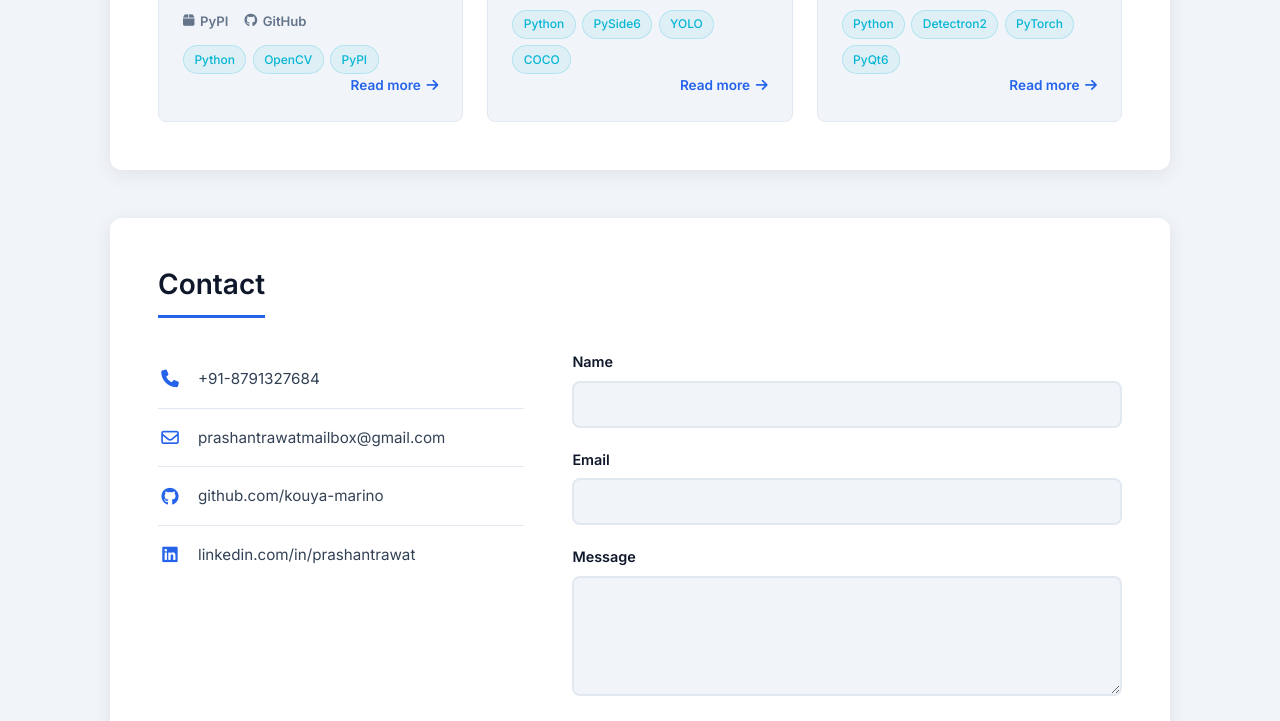
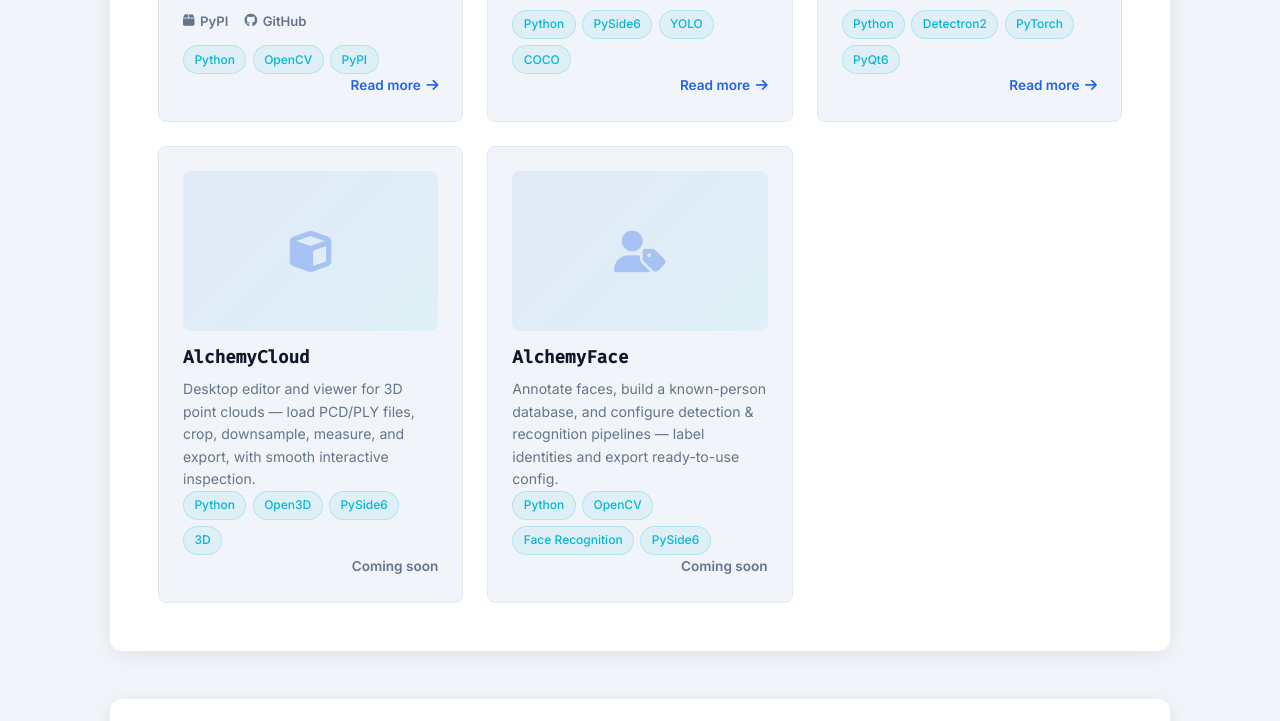
Before and after one commit to kouya-marino/prashant_web_github_page, a plain HTML site: page index.html in a window 1280 px wide. Shown: the part 11279-12000 px from the top of the page. Drawn offline with nearby package versions, Linux system fonts and the light colour scheme.

Commit message:
Add AlchemyCloud and AlchemyFace coming-soon cards to Open Source section

```diff
--- a/assets/css/style.css
+++ b/assets/css/style.css
@@ -1227,6 +1227,30 @@ blockquote p {
   margin-top: 0;
 }
 
+.opensource-placeholder {
+  height: 160px;
+  display: flex;
+  align-items: center;
+  justify-content: center;
+  background: linear-gradient(135deg, rgba(37, 99, 235, 0.08), rgba(6, 182, 212, 0.08));
+}
+
+.opensource-placeholder i {
+  font-size: 2.6rem;
+  color: var(--color-primary);
+  opacity: 0.3;
+}
+
+.opensource-soon {
+  color: var(--color-text-light);
+  cursor: default;
+}
+
+.opensource-soon:hover {
+  gap: 0.35rem;
+  color: var(--color-text-light);
+}
+
 @media (max-width: 768px) {
   .opensource-grid {
     grid-template-columns: 1fr;
--- a/index.html
+++ b/index.html
@@ -776,6 +776,37 @@
               <a href="blog/alchemydetect-training-gui.html" class="opensource-read-more">Read more <i class="fas fa-arrow-right"></i></a>
             </div>
 
+            <!-- Coming soon -->
+            <div class="opensource-card" data-aos="fade-up" data-aos-delay="400">
+              <div class="opensource-card-img">
+                <div class="opensource-placeholder"><i class="fas fa-cube"></i></div>
+              </div>
+              <h3>AlchemyCloud</h3>
+              <p>Desktop editor and viewer for 3D point clouds — load PCD/PLY files, crop, downsample, measure, and export, with smooth interactive inspection.</p>
+              <div class="project-tags">
+                <span class="project-tag">Python</span>
+                <span class="project-tag">Open3D</span>
+                <span class="project-tag">PySide6</span>
+                <span class="project-tag">3D</span>
+              </div>
+              <span class="opensource-read-more opensource-soon">Coming soon</span>
+            </div>
+
+            <div class="opensource-card" data-aos="fade-up" data-aos-delay="500">
+              <div class="opensource-card-img">
+                <div class="opensource-placeholder"><i class="fas fa-user-tag"></i></div>
+              </div>
+              <h3>AlchemyFace</h3>
+              <p>Annotate faces, build a known-person database, and configure detection &amp; recognition pipelines — label identities and export ready-to-use config.</p>
+              <div class="project-tags">
+                <span class="project-tag">Python</span>
+                <span class="project-tag">OpenCV</span>
+                <span class="project-tag">Face Recognition</span>
+                <span class="project-tag">PySide6</span>
+              </div>
+              <span class="opensource-read-more opensource-soon">Coming soon</span>
+            </div>
+
           </div>
         </div>
       </div>
```
